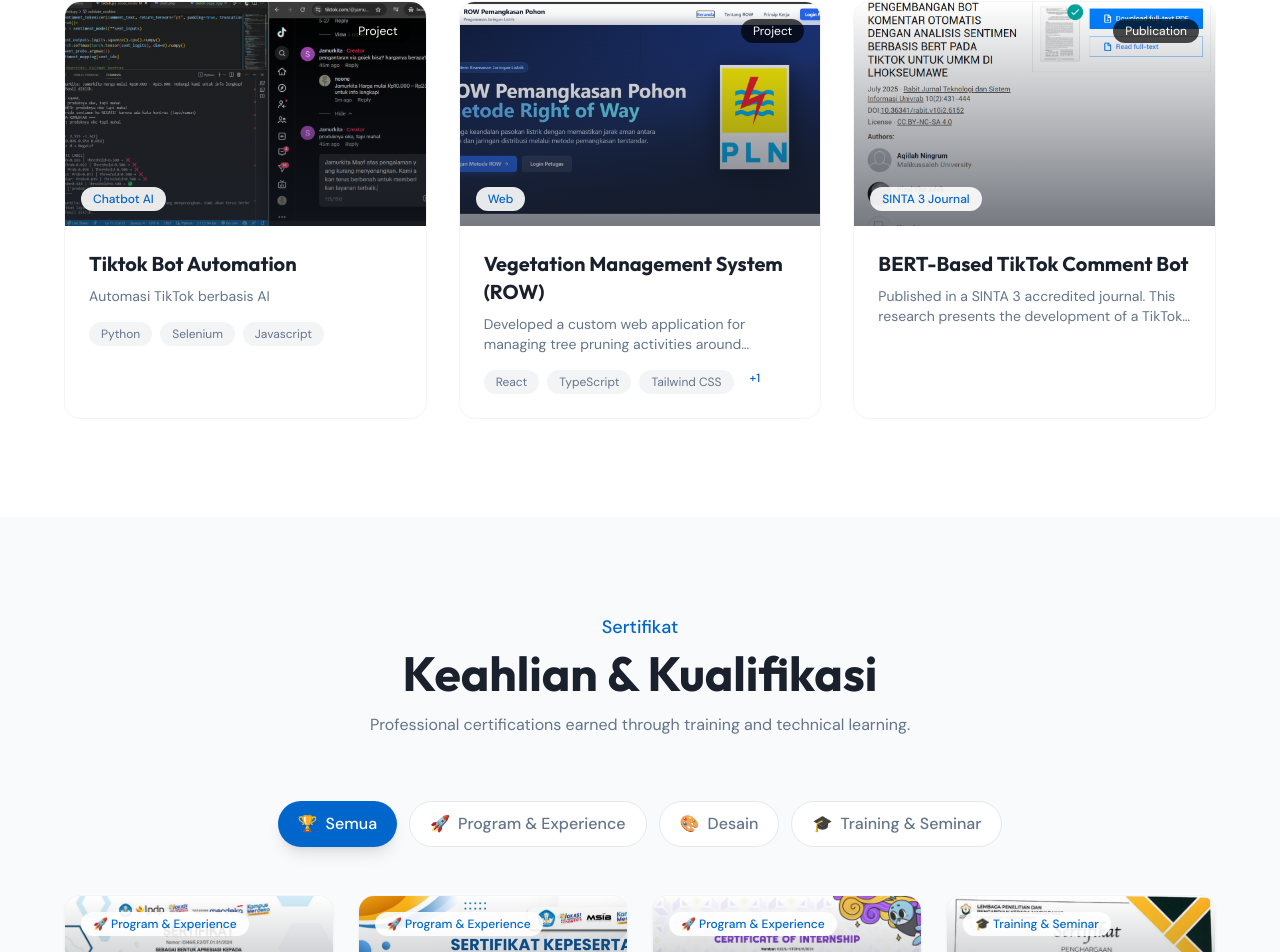
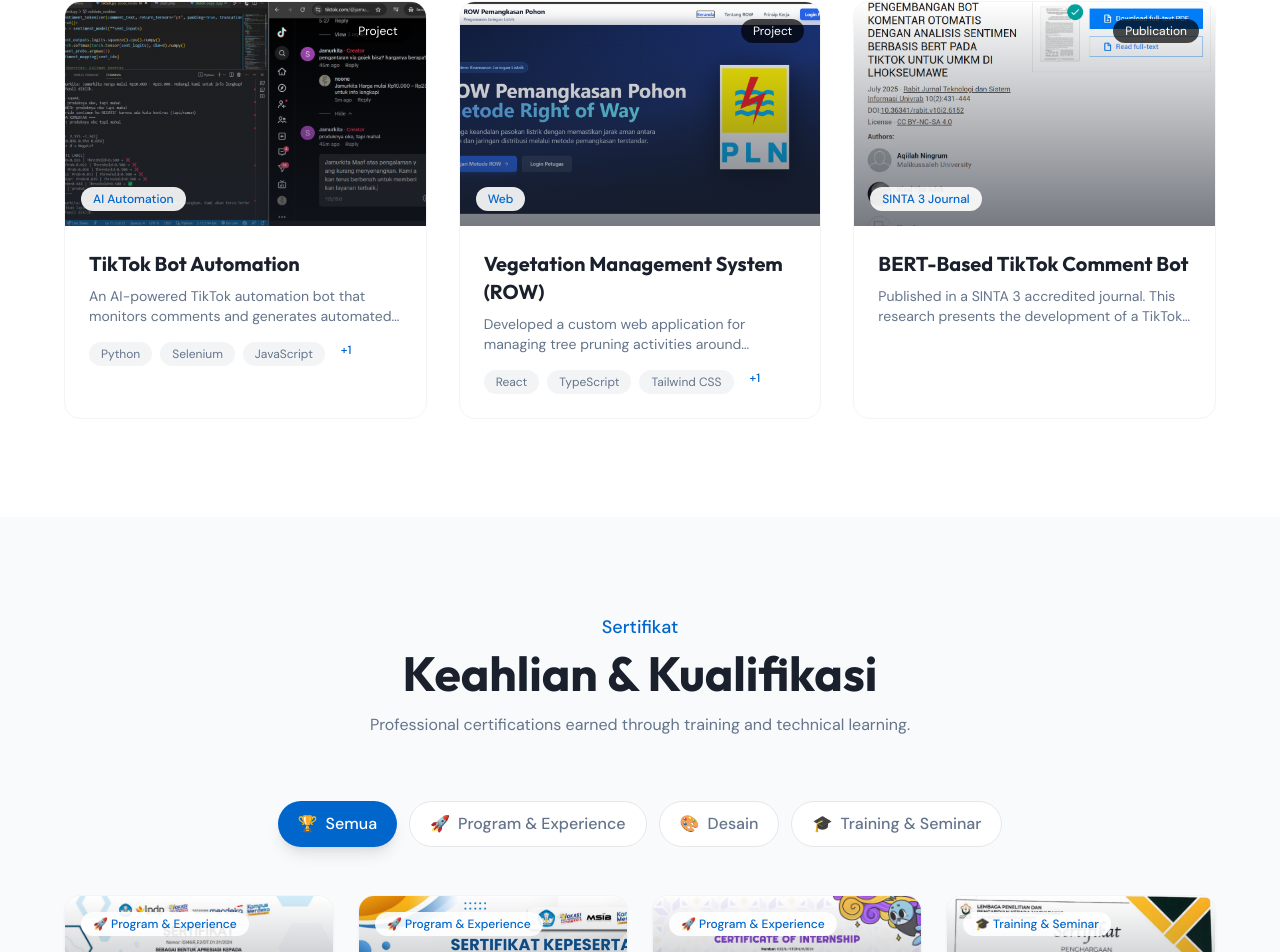
Before and after one commit to qilaa1/Website-Portofolio-Aqiilah, a React (Vite) app in the folder Frontend/: page / in a window 1280 px wide. Shown: the part 2687-3639 px from the top of the page. Built offline with nearby package versions, Linux system fonts and the light colour scheme.

Commit message:
add desk tiktok

```diff
--- a/Frontend/src/data/portfolio.ts
+++ b/Frontend/src/data/portfolio.ts
@@ -74,14 +74,20 @@ export const projects: Project[] = [
   {
     id: 'project-1',
     type: 'project',
-    types: 'Chatbot AI',
-    title: 'Tiktok Bot Automation',
-    description: 'Automasi TikTok berbasis AI',
+    types: 'AI Automation',
+    title: 'TikTok Bot Automation',
+    description:
+      'An AI-powered TikTok automation bot that monitors comments and generates automated replies using BERT-based sentiment analysis.',
     thumbnail: c6,
     videoEmbeds: ['https://www.youtube.com/embed/FO2tPbB5SUo'],
-    technologies: ['Python', 'Selenium', 'Javascript'],
+    technologies: ['Python', 'Selenium', 'JavaScript', 'BERT'],
     documentationUrl: 'https://github.com/qilaa1/Chatbot-Tiktok-',
-    features: ['Chatbot', 'Auto Reply'],
+    features: [
+      'Comment Monitoring',
+      'Auto Reply',
+      'Sentiment Analysis',
+      'Browser Automation',
+    ],
   },
   {
     id: 'project-2',
```
